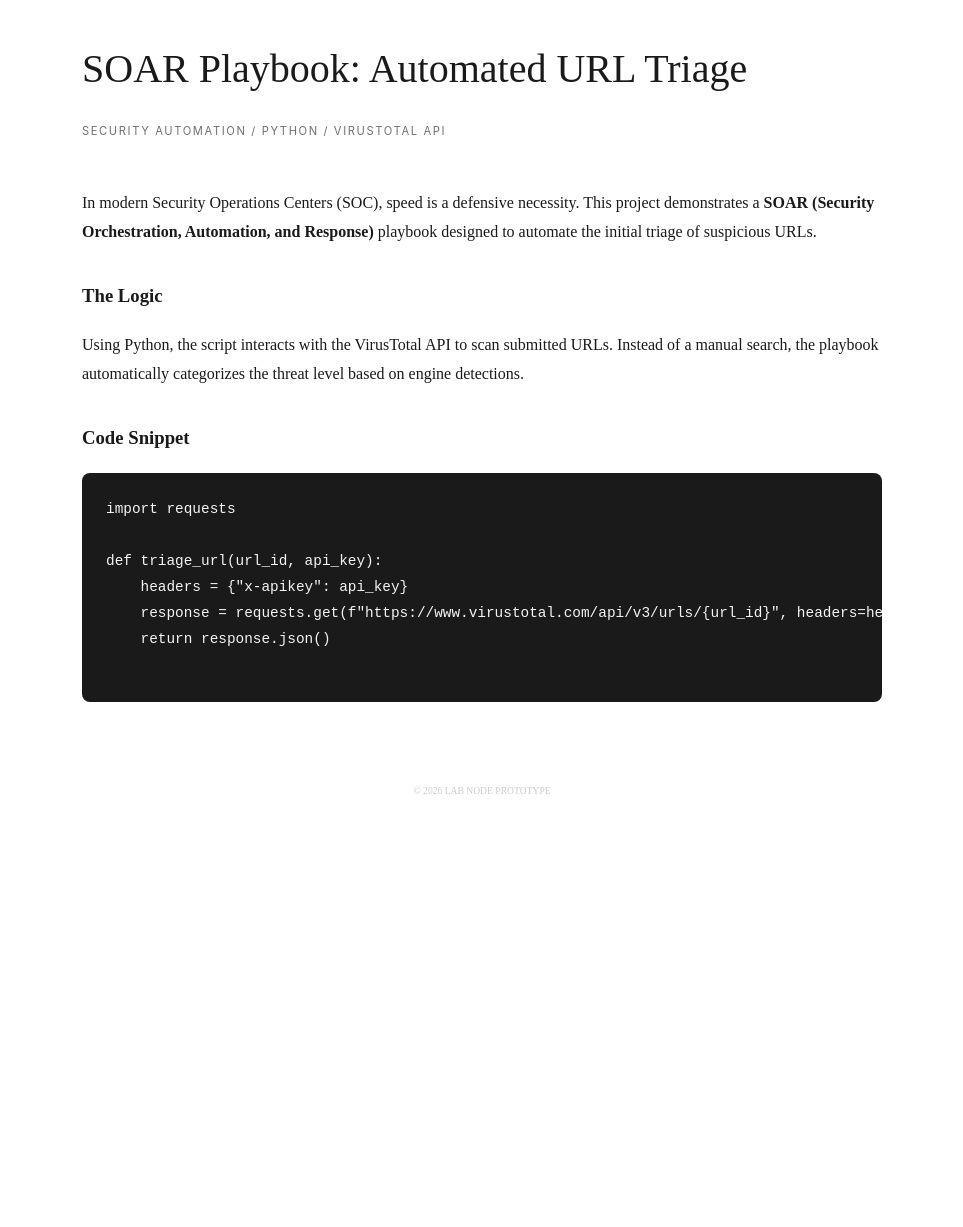
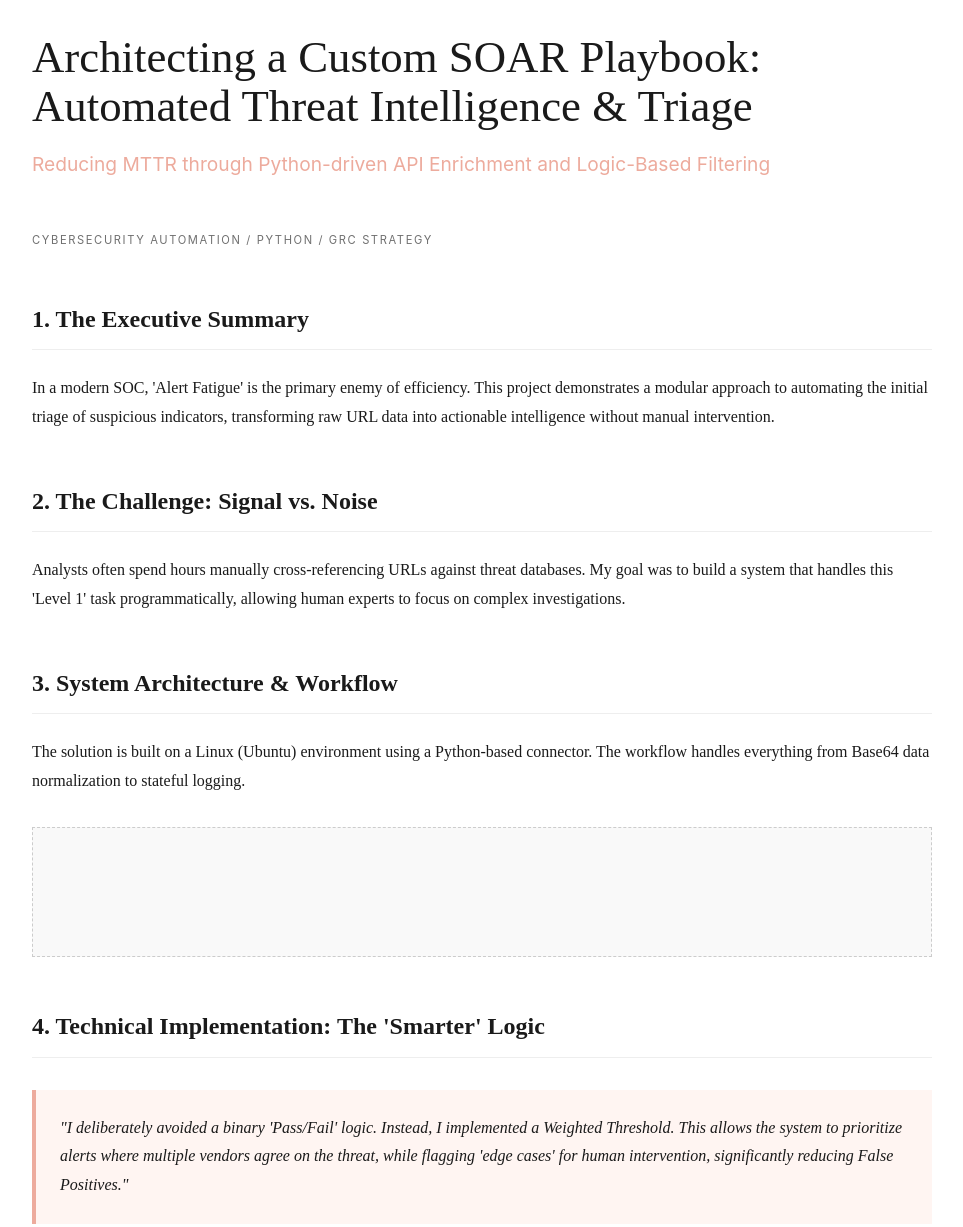
Before and after one commit to gholamnejadfarzaneh-ops/Cybersecurity-Lab-Environment, a plain HTML site: page soar-playbook/index.html in a window 1280 px wide. Shown: the part 60-1287 px from the top of the page, without its empty margins (158-1121 px from the left). Before the commit the page ends 901 px from the top, so only its background shows below. Drawn offline with Linux system fonts and the light colour scheme.

Commit message:
Updated SOAR project with professional case study contnt

```diff
--- a/soar-playbook/index.html
+++ b/soar-playbook/index.html
@@ -3,47 +3,54 @@
 <head>
     <meta charset="UTF-8">
     <meta name="viewport" content="width=device-width, initial-scale=1.0">
-    <title>SOAR Playbook | Farzaneh Gholamnejad</title>
+    <title>Architecting a Custom SOAR Playbook | Farzaneh Gholamnejad</title>
     <style>
         :root { --accent: #EDAB9D; --text-main: #1a1a1a; --bg: #ffffff; }
-        body { font-family: "Didot", serif; background: var(--bg); color: var(--text-main); padding: 2rem; line-height: 1.8; max-width: 800px; margin: auto; }
+        body { font-family: "Didot", serif; background: var(--bg); color: var(--text-main); padding: 2rem; line-height: 1.8; max-width: 900px; margin: auto; }
         .back-link { text-decoration: none; color: var(--accent); font-family: "Inter", sans-serif; font-size: 0.7rem; text-transform: uppercase; letter-spacing: 0.2rem; }
-        h1 { font-size: 2.5rem; font-weight: 400; margin: 2rem 0 1rem; }
+        h1 { font-size: 2.8rem; font-weight: 400; margin: 2rem 0 0.5rem; line-height: 1.1; }
+        h2 { font-size: 1.2rem; color: var(--accent); font-weight: 400; margin-bottom: 3rem; font-family: "Inter", sans-serif; }
+        h3 { font-size: 1.5rem; margin-top: 3rem; border-bottom: 1px solid #eee; padding-bottom: 0.5rem; }
         .metadata { font-family: "Inter", sans-serif; font-size: 0.7rem; text-transform: uppercase; letter-spacing: 0.1rem; color: #707070; margin-bottom: 3rem; }
-        .content-block { margin-bottom: 2rem; }
-        code { background: #f4f4f4; padding: 0.2rem 0.4rem; border-radius: 4px; font-family: monospace; }
-        pre { background: #1a1a1a; color: #f4f4f4; padding: 1.5rem; overflow-x: auto; border-radius: 8px; font-size: 0.9rem; }
+        .diagram-placeholder { background: #f9f9f9; border: 1px dashed #ccc; padding: 4rem; text-align: center; margin: 2rem 0; font-family: "Inter", sans-serif; color: #707070; }
+        .pro-note { background: #fff5f2; border-left: 4px solid var(--accent); padding: 1.5rem; margin: 2rem 0; font-style: italic; }
     </style>
 </head>
 <body>
     <a href="/" class="back-link">← Return to Portfolio</a>
 
-    <h1>SOAR Playbook: Automated URL Triage</h1>
-    <div class="metadata">Security Automation / Python / VirusTotal API</div>
+    <h1>Architecting a Custom SOAR Playbook: Automated Threat Intelligence & Triage</h1>
+    <h2>Reducing MTTR through Python-driven API Enrichment and Logic-Based Filtering</h2>
 
-    <div class="content-block">
-        <p>In modern Security Operations Centers (SOC), speed is a defensive necessity. This project demonstrates a <strong>SOAR (Security Orchestration, Automation, and Response)</strong> playbook designed to automate the initial triage of suspicious URLs.</p>
+    <div class="metadata">Cybersecurity Automation / Python / GRC Strategy</div>
+
+    <h3>1. The Executive Summary</h3>
+    <p>In a modern SOC, 'Alert Fatigue' is the primary enemy of efficiency. This project demonstrates a modular approach to automating the initial triage of suspicious indicators, transforming raw URL data into actionable intelligence without manual intervention.</p>
+
+    <h3>2. The Challenge: Signal vs. Noise</h3>
+    <p>Analysts often spend hours manually cross-referencing URLs against threat databases. My goal was to build a system that handles this 'Level 1' task programmatically, allowing human experts to focus on complex investigations.</p>
+
+    <h3>3. System Architecture & Workflow</h3>
+    <p>The solution is built on a Linux (Ubuntu) environment using a Python-based connector. The workflow handles everything from Base64 data normalization to stateful logging.</p>
+
+    <div class="diagram-placeholder">
+
     </div>
 
-    <div class="content-block">
-        <h3>The Logic</h3>
-        <p>Using Python, the script interacts with the VirusTotal API to scan submitted URLs. Instead of a manual search, the playbook automatically categorizes the threat level based on engine detections.</p>
+
+    <h3>4. Technical Implementation: The 'Smarter' Logic</h3>
+    <div class="pro-note">
+        "I deliberately avoided a binary 'Pass/Fail' logic. Instead, I implemented a Weighted Threshold. This allows the system to prioritize alerts where multiple vendors agree on the threat, while flagging 'edge cases' for human intervention, significantly reducing False Positives."
     </div>
 
-    <div class="content-block">
-        <h3>Code Snippet</h3>
-        <pre>
-import requests
+    <h3>5. Security & Best Practices</h3>
+    <p>Implementation included strict secret management via <code>.gitignore</code> to protect CTI (Cyber Threat Intelligence) API keys and the use of isolated virtual environments to ensure system stability.</p>
 
-def triage_url(url_id, api_key):
-    headers = {"x-apikey": api_key}
-    response = requests.get(f"https://www.virustotal.com/api/v3/urls/{url_id}", headers=headers)
-    return response.json()
-        </pre>
-    </div>
+    <h3>6. Future Scalability</h3>
+    <p>The next iteration of this project involves containerizing the script using Docker to allow for cloud-native deployment within a CI/CD pipeline.</p>
 
     <footer>
-        <p style="font-size: 0.6rem; color: #ccc; margin-top: 5rem; text-align: center;">&copy; 2026 LAB NODE PROTOTYPE</p>
+        <p style="font-size: 0.6rem; color: #ccc; margin-top: 5rem; text-align: center;">&copy; 2026 Farzaneh Gholamnejad · Private Node T480</p>
     </footer>
 </body>
 </html>
```
